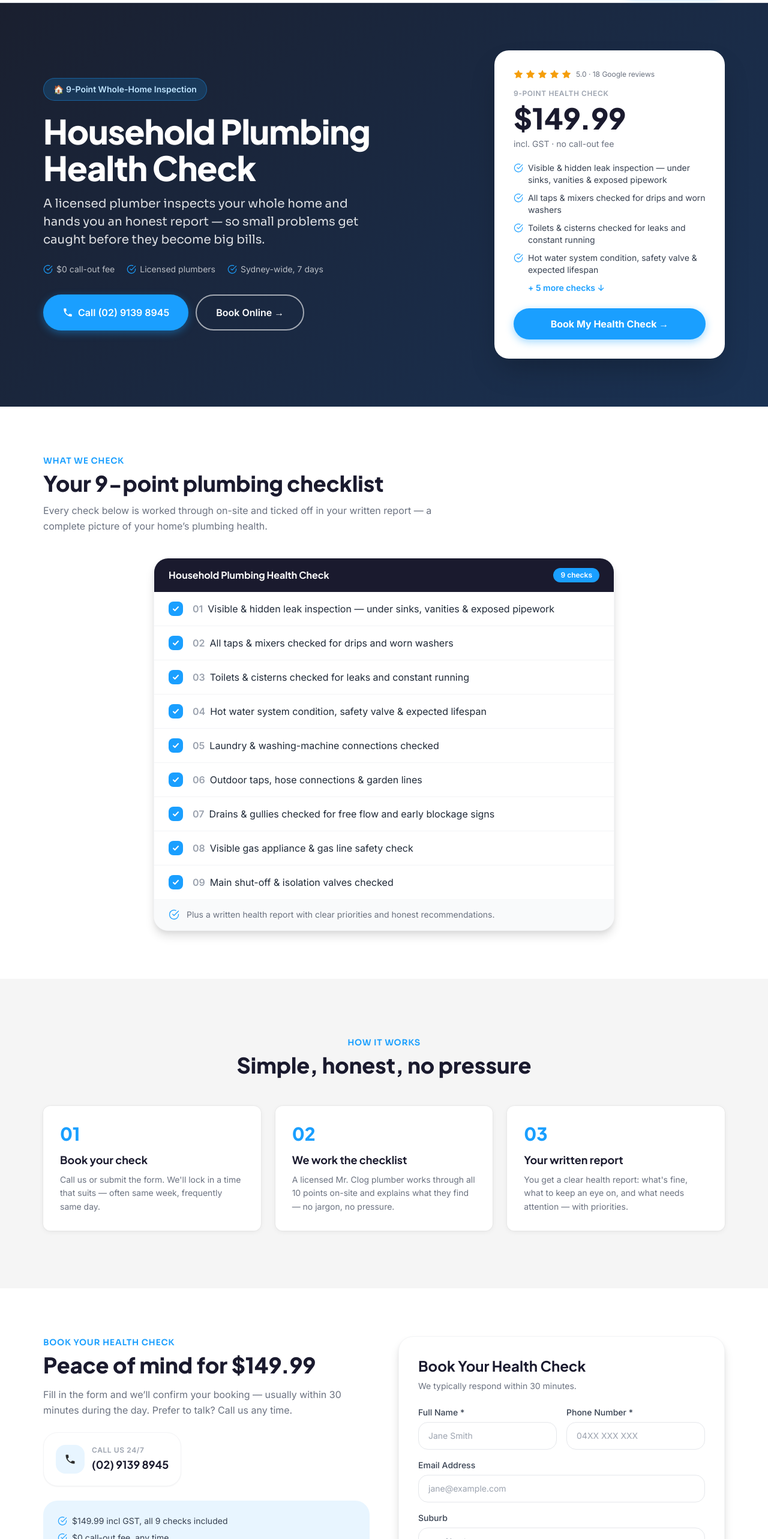
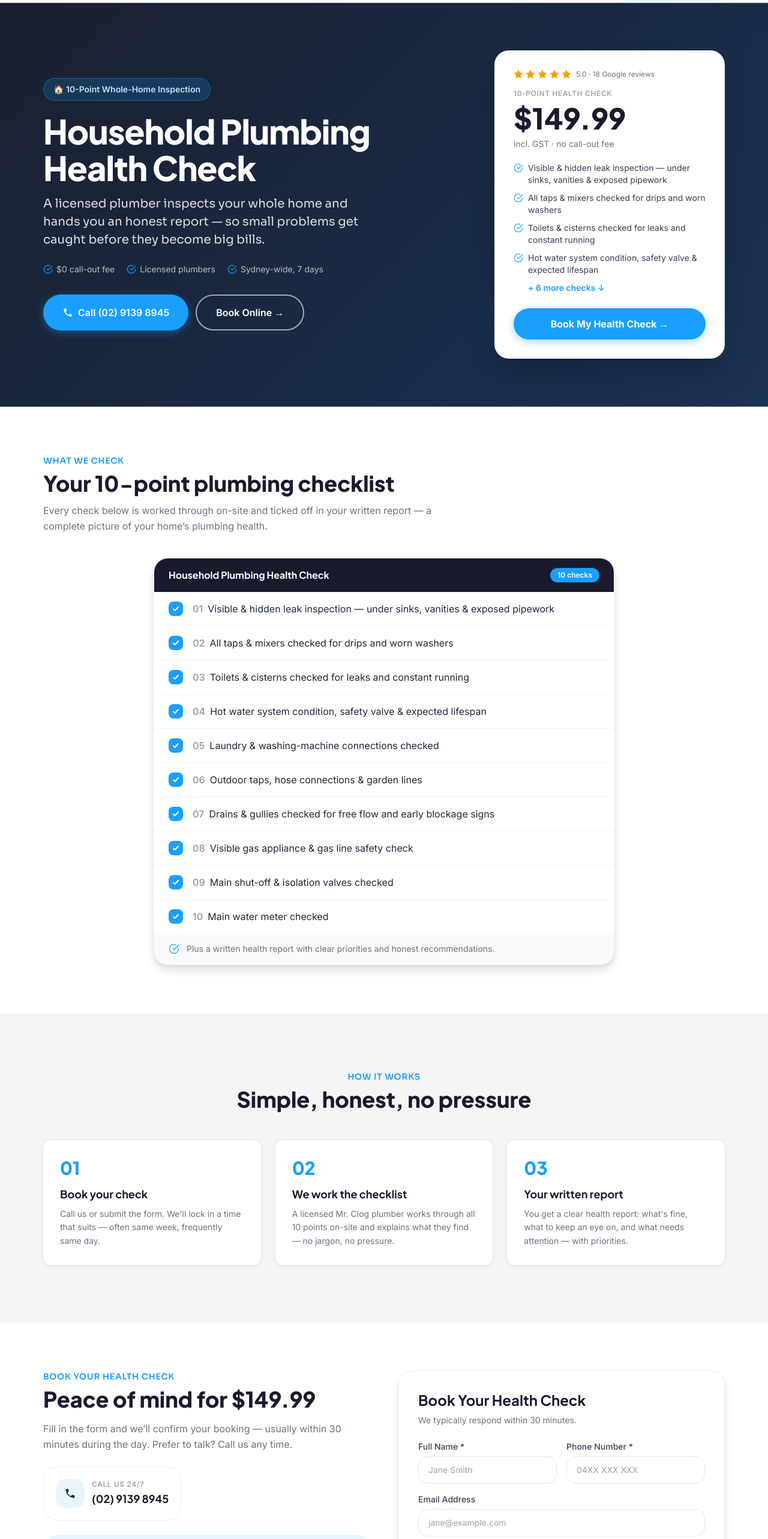
Before and after one commit to mrclogplumbing/mrclog-website, a Next.js app: page /offers/household-plumbing-health-check in a window 1280 px wide. Shown: the part 60-2626 px from the top of the page at 60% size. Built offline with nearby package versions, Linux system fonts and the light colour scheme.

Commit message:
Add 'Main water meter checked' item to health check (back to 10 points)
Co-Authored-By: Claude Opus 4.8 <noreply@anthropic.com>
Claude-Session: https://claude.ai/code/session_01LzysQB8isnhwkm1XKd2e5P

```diff
--- a/src/app/offers/household-plumbing-health-check/page.tsx
+++ b/src/app/offers/household-plumbing-health-check/page.tsx
@@ -9,10 +9,10 @@ export const metadata: Metadata = {
   alternates: { canonical: "/offers/household-plumbing-health-check" },
   title: "Household Plumbing Health Check $149.99 | Mr. Clog Plumbing Sydney",
   description:
-    "Mr. Clog's 9-point Household Plumbing Health Check — a whole-home inspection by a licensed Sydney plumber for $149.99 incl GST. Catch small problems before they become big bills. Call (02) 9139 8945.",
+    "Mr. Clog's 10-point Household Plumbing Health Check — a whole-home inspection by a licensed Sydney plumber for $149.99 incl GST. Catch small problems before they become big bills. Call (02) 9139 8945.",
 };
 
-// The 9-point inspection — displayed as a tick-off checklist.
+// The 10-point inspection — displayed as a tick-off checklist.
 const checklist = [
   "Visible & hidden leak inspection — under sinks, vanities & exposed pipework",
   "All taps & mixers checked for drips and worn washers",
@@ -23,6 +23,7 @@ const checklist = [
   "Drains & gullies checked for free flow and early blockage signs",
   "Visible gas appliance & gas line safety check",
   "Main shut-off & isolation valves checked",
+  "Main water meter checked",
 ];
 
 const steps = [
@@ -34,7 +35,7 @@ const steps = [
 const faqs = [
   {
     q: "What does the $149.99 cover?",
-    a: "A complete 9-point inspection of your home's plumbing by a licensed plumber, plus a written health report on its condition and any risks. It's $149.99 incl GST, with no call-out fee on top.",
+    a: "A complete 10-point inspection of your home's plumbing by a licensed plumber, plus a written health report on its condition and any risks. It's $149.99 incl GST, with no call-out fee on top.",
   },
   {
     q: "How long does it take?",
@@ -56,7 +57,7 @@ export default function HouseholdHealthCheckOfferPage() {
     "@type": "Offer",
     name: "Household Plumbing Health Check",
     description:
-      "A 9-point whole-home plumbing inspection by a licensed Sydney plumber, with a written report.",
+      "A 10-point whole-home plumbing inspection by a licensed Sydney plumber, with a written report.",
     price: "149.99",
     priceCurrency: "AUD",
     availability: "https://schema.org/InStock",
@@ -98,7 +99,7 @@ export default function HouseholdHealthCheckOfferPage() {
                 className="inline-flex items-center gap-2 mb-5 px-4 py-2 rounded-full text-sm font-semibold"
                 style={{ background: "rgba(26,159,255,0.18)", border: "1px solid rgba(26,159,255,0.4)", color: "#BFE4FF" }}
               >
-                🏠 9-Point Whole-Home Inspection
+                🏠 10-Point Whole-Home Inspection
               </div>
               <h1
                 className="font-logo font-extrabold text-white mb-4"
@@ -132,7 +133,7 @@ export default function HouseholdHealthCheckOfferPage() {
                   {[1, 2, 3, 4, 5].map((i) => <StarIcon key={i} size={16} />)}
                   <span className="ml-1 text-xs text-gray-500">5.0 · 18 Google reviews</span>
                 </div>
-                <p className="text-xs font-semibold uppercase tracking-wider text-gray-400 mb-1">9-Point Health Check</p>
+                <p className="text-xs font-semibold uppercase tracking-wider text-gray-400 mb-1">10-Point Health Check</p>
                 <div className="flex items-baseline gap-2 mb-1">
                   <span className="font-logo font-extrabold text-5xl" style={{ color: "var(--color-dark)" }}>$149.99</span>
                 </div>
@@ -145,7 +146,7 @@ export default function HouseholdHealthCheckOfferPage() {
                     </li>
                   ))}
                   <li className="text-sm font-semibold pl-6" style={{ color: "var(--color-brand-blue)" }}>
-                    + 5 more checks ↓
+                    + 6 more checks ↓
                   </li>
                 </ul>
                 <a href="#book" className="btn-primary w-full py-3.5 text-base font-bold">
@@ -164,7 +165,7 @@ export default function HouseholdHealthCheckOfferPage() {
             What We Check
           </p>
           <h2 className="font-logo font-extrabold text-3xl md:text-4xl mb-3" style={{ color: "var(--color-dark)" }}>
-            Your 9-point plumbing checklist
+            Your 10-point plumbing checklist
           </h2>
           <p className="text-base leading-relaxed" style={{ color: "var(--color-grey-600)" }}>
             Every check below is worked through on-site and ticked off in your written report — a complete picture of your home&rsquo;s plumbing health.
@@ -175,7 +176,7 @@ export default function HouseholdHealthCheckOfferPage() {
           <div className="flex items-center justify-between px-6 py-4" style={{ background: "var(--color-dark)" }}>
             <span className="font-logo font-bold text-white">Household Plumbing Health Check</span>
             <span className="text-xs font-semibold px-3 py-1 rounded-full text-white" style={{ background: "var(--color-brand-blue)" }}>
-              9 checks
+              10 checks
             </span>
           </div>
           <ul className="divide-y divide-gray-100">
@@ -252,7 +253,7 @@ export default function HouseholdHealthCheckOfferPage() {
             <div className="p-6 rounded-2xl" style={{ background: "var(--color-brand-blue-light)" }}>
               <ul className="space-y-2">
                 {[
-                  "$149.99 incl GST, all 9 checks included",
+                  "$149.99 incl GST, all 10 checks included",
                   "$0 call-out fee, any time",
                   "NSW Fair Trading licensed & fully insured",
                   "5-star rated across Sydney",
@@ -359,7 +360,7 @@ export default function HouseholdHealthCheckOfferPage() {
             Know your home is in good hands
           </h2>
           <p className="font-display text-lg mb-8 max-w-2xl mx-auto" style={{ color: "rgba(255,255,255,0.8)" }}>
-            Catch the small stuff before it becomes a big bill. Book your 9-point Household Plumbing Health Check today.
+            Catch the small stuff before it becomes a big bill. Book your 10-point Household Plumbing Health Check today.
           </p>
           <div className="flex flex-col sm:flex-row gap-3 justify-center">
             <a href={PHONE_HREF} className="btn-primary text-base px-8 py-4 inline-flex items-center justify-center gap-2">
```
